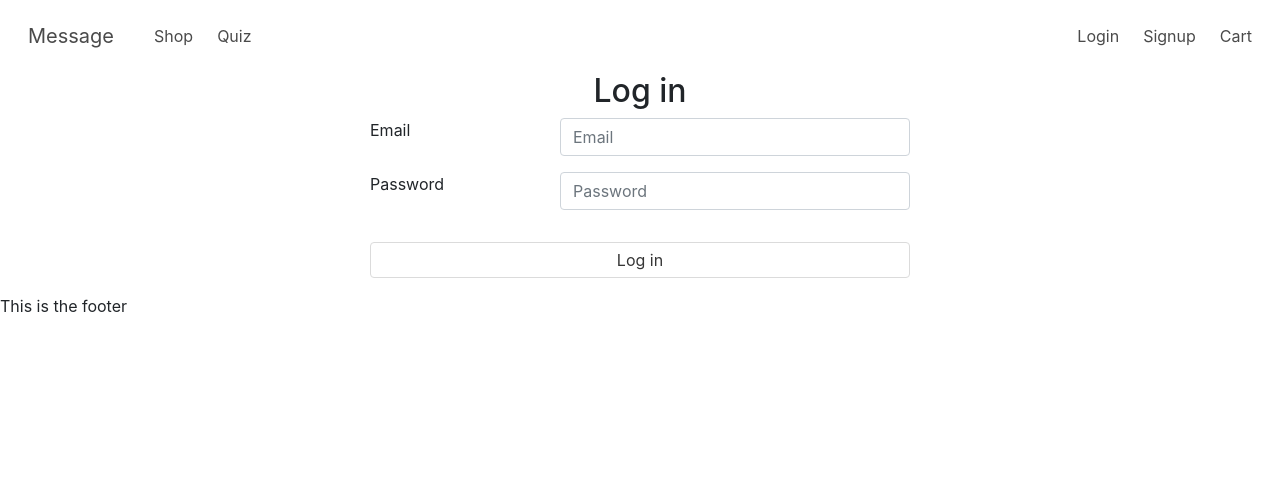
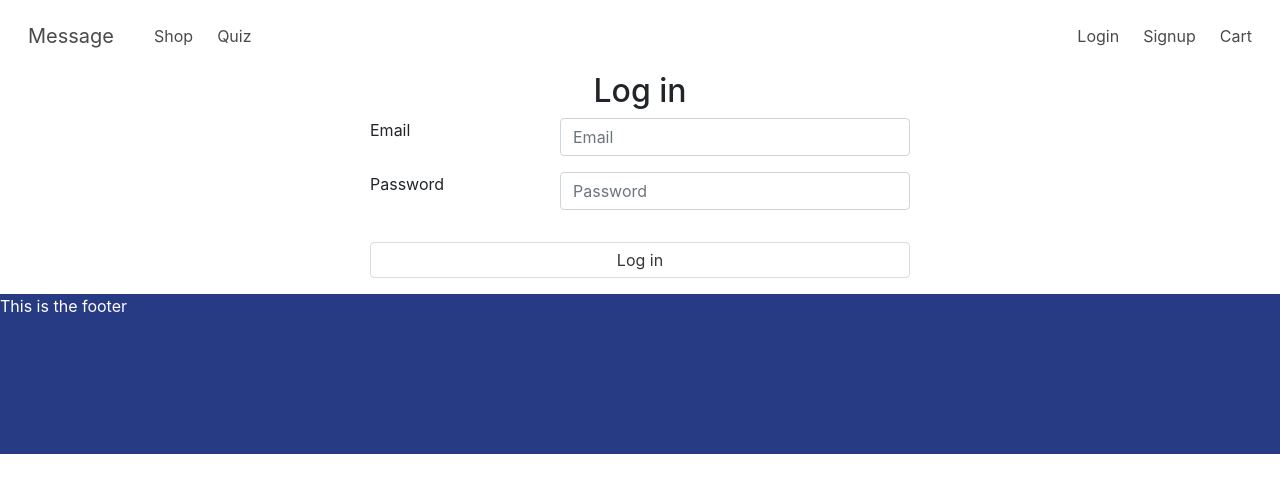
Before and after one commit to awang617/Message, a Flask app: a page that uses templates/login.html in a window 1280 px wide. Shown: the top 493 px of the page. Run offline with Flask 2, Linux system fonts and the light colour scheme; some libraries are stand-ins or nearby versions.

Commit message:
added color to the footer

```diff
--- a/static/main.css
+++ b/static/main.css
@@ -2,6 +2,13 @@
     display: flex!important;
     /* justify-content: space-around;
     width: 100%; */
+}
+
+footer {
+    background-color: #273a84;
+    color: white;
+    bottom: 0;
+    height: 20vh;
 }
 
 .chart-container {
```
